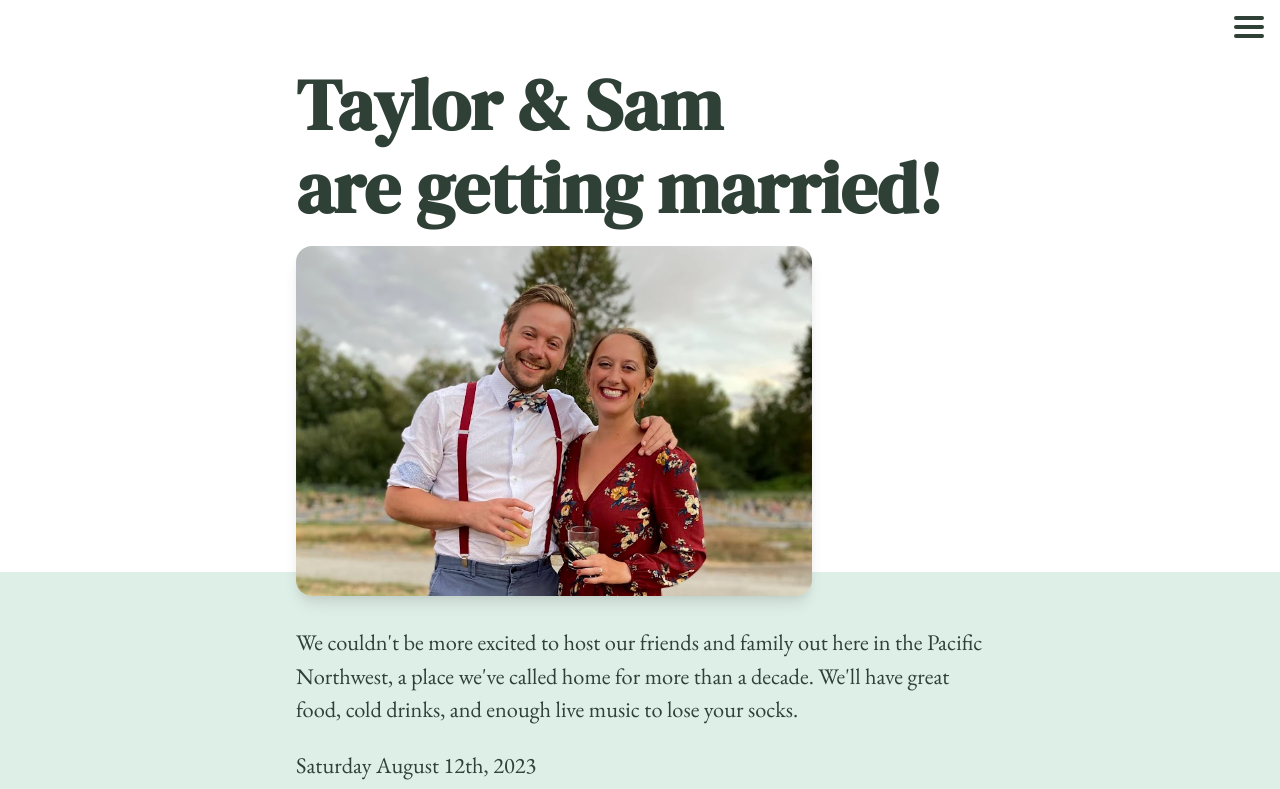
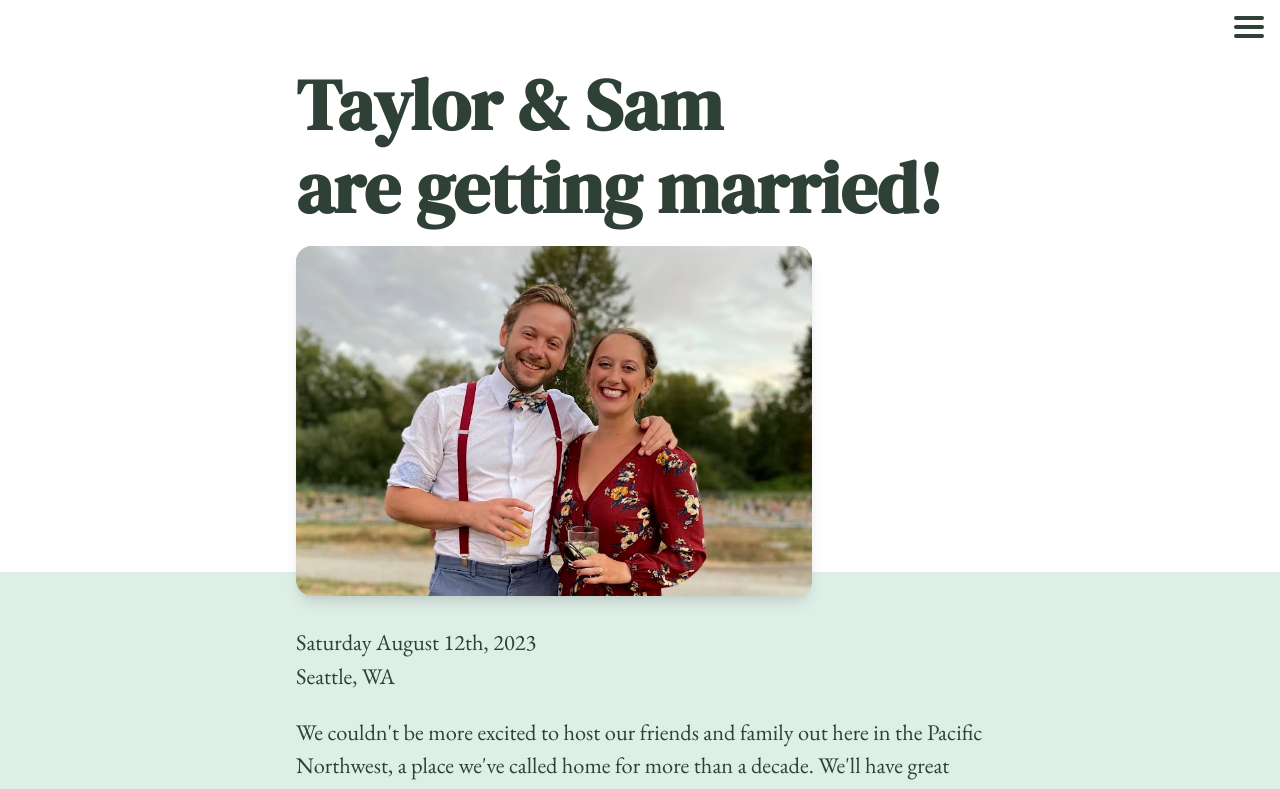
Before and after one commit to mapsam/tksm, a Next.js app: page / in a window 1280 px wide. Shown: the top 789 px of the page. Built offline with nearby package versions, Linux system fonts and the light colour scheme.

Commit message:
touchstart and touchend, preload images

```diff
--- a/pages/index.tsx
+++ b/pages/index.tsx
@@ -1,26 +1,37 @@
 import RSVP from '../components/Rsvp';
 import Block from '../components/Block';
+import { useState, useEffect } from 'react';
 
 export default function Index() {
+  const [ showImage, setShowImage ] = useState(true);
 
   return (
     <div className="content">
       <Block id="TITLE">
         <h1 className="title">Taylor &amp; Sam<br />are getting married!</h1>
-        {/* <p>August 12th, 2023 – Seattle, WA</p> */}
 
-        <div className="title-image"></div>
+        <div
+          className="title-image-container"
+          onMouseEnter={() => setShowImage(false)}
+          onMouseLeave={() => setShowImage(true)}
+          onTouchStart={() => setShowImage(false)}
+          onTouchEnd={() => setShowImage(true)}
+          onTouchCancel={() => setShowImage(true)}>
+          <div className="title-image" style={{ backgroundImage: `url('/title-laugh.png')`}}></div>
+          {showImage && <div className="title-image" style={{ backgroundImage: `url('/title-smile.png')`}}></div> }
+        </div>
+
       </Block>
 
       <Block id="INFO" style={{ backgroundColor: '#DEEFE7' }}>
         <p>
+          Saturday August 12th, 2023<br />
+          Seattle, WA
+        </p>
+        <p>
           We couldn't be more excited to host our friends and family out here in the Pacific Northwest,
           a place we've called home for more than a decade. We'll have great food, cold drinks, and
           enough live music to lose your socks.
-        </p>
-        <p>
-          Saturday August 12th, 2023<br />
-          Seattle, WA
         </p>
       </Block>
 
--- a/styles/main.css
+++ b/styles/main.css
@@ -86,24 +86,41 @@ h1, h2, h1 *, h2 * {
 }
 /* desktop */
 @media (min-width: 45rem) {
-    .title-image { width: 75%; }
+    .title-image-container { width: 75%; }
 }
-.title-image {
+.title-image-container {
+    -webkit-touch-callout:none;
+    -webkit-user-select:none;
+    -khtml-user-select:none;
+    -moz-user-select:none;
+    -ms-user-select:none;
+    user-select:none;
+    -webkit-tap-highlight-color:rgba(0,0,0,0);
     height: 350px;
     background-color: #f6f6f6;
     margin-bottom: -4.5rem;
     position: relative;
     border-radius: 1rem;
     overflow: hidden;
-    background: url('/title-smile.png');
-    background-size: cover;
-    background-position: center;
     box-shadow: rgba(0, 0, 0, 0.1) 0px 10px 15px -3px, rgba(0, 0, 0, 0.05) 0px 4px 6px -2px;
 }
-.title-image:hover {
-    background: url('/title-laugh.png');
+.title-image {
+    -webkit-touch-callout:none;
+    -webkit-user-select:none;
+    -khtml-user-select:none;
+    -moz-user-select:none;
+    -ms-user-select:none;
+    user-select:none;
+    -webkit-tap-highlight-color:rgba(0,0,0,0);
+    width: 100%;
+    height: 100%;
+    position: absolute;
+    background-position: center;
     background-size: cover;
 }
+/* .title-image-container:hover .title-image.top {
+    display: none;
+} */
 
 .block {
     padding: 0;
```
Also changed, not shown: 2 other files (tests, documents, lock files or other folders).
